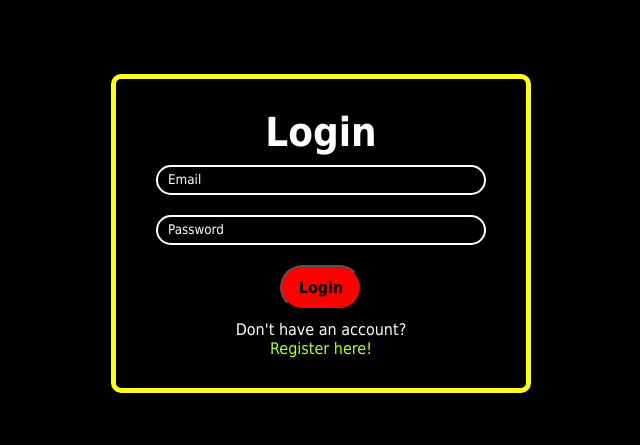
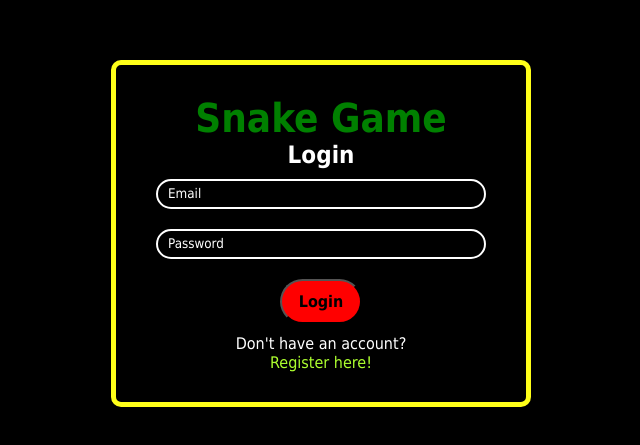
Before and after one commit to befancy10/PeWeb-ETS, a plain HTML site: page index.html in a window 1280 px wide. Shown: the part 167-612 px from the top of the page, without its empty margins (319-959 px from the left). Drawn offline with nearby package versions, Linux system fonts and the light colour scheme.

Commit message:
final updet2

```diff
--- a/index.html
+++ b/index.html
@@ -13,7 +13,8 @@
   <body>
     <div class="wrap">
       <form id="authForm">
-        <h1>Login</h1>
+        <h1>Snake Game</h1>
+        <h2>Login</h2>
 
         <div class="inputbox">
           <input type="text" placeholder="Email" id="loginEmail" required />
--- a/loginregister.css
+++ b/loginregister.css
@@ -111,3 +111,11 @@
     color: inherit;
     text-decoration: none;
 }
+
+h1{
+  color: green;
+}
+
+h2{
+  text-align: center;
+}
```
Also changed, not shown: lose.html (+0 -14 lines), script.js (+19 -20 lines).
